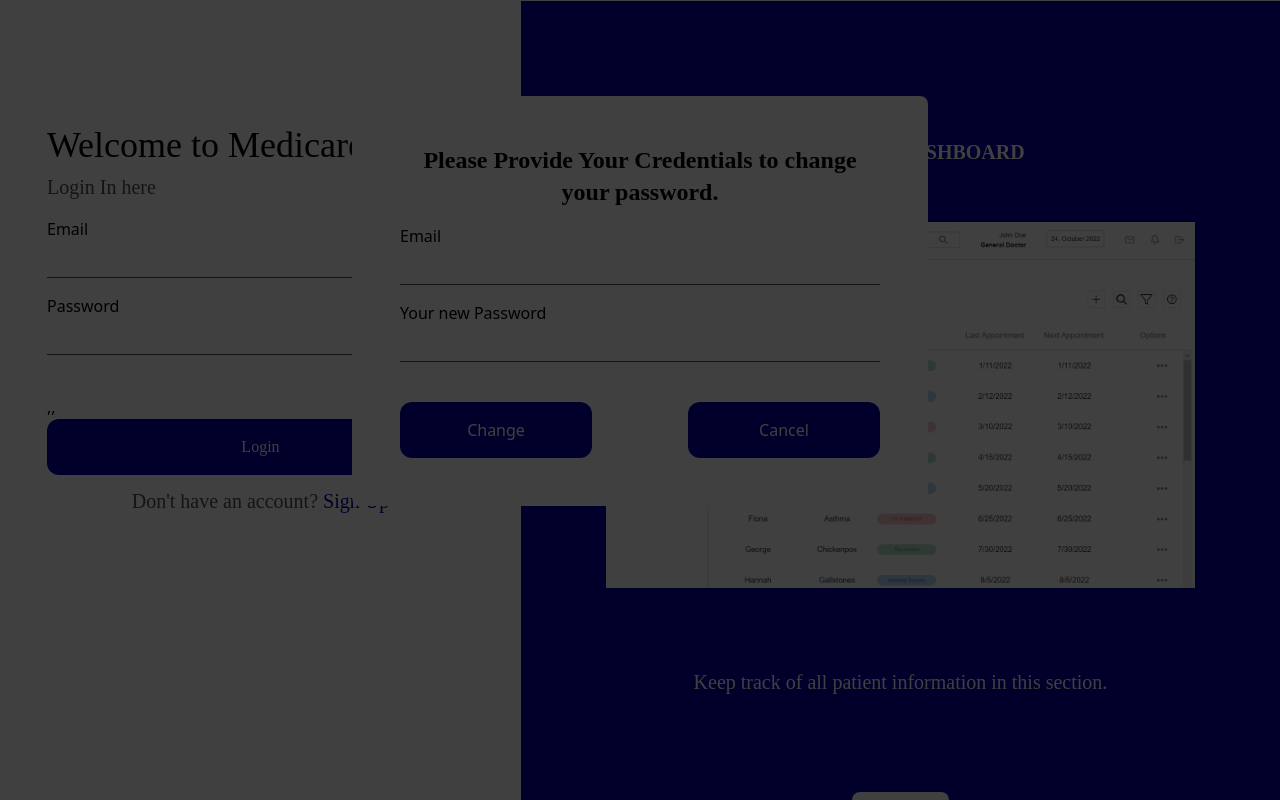
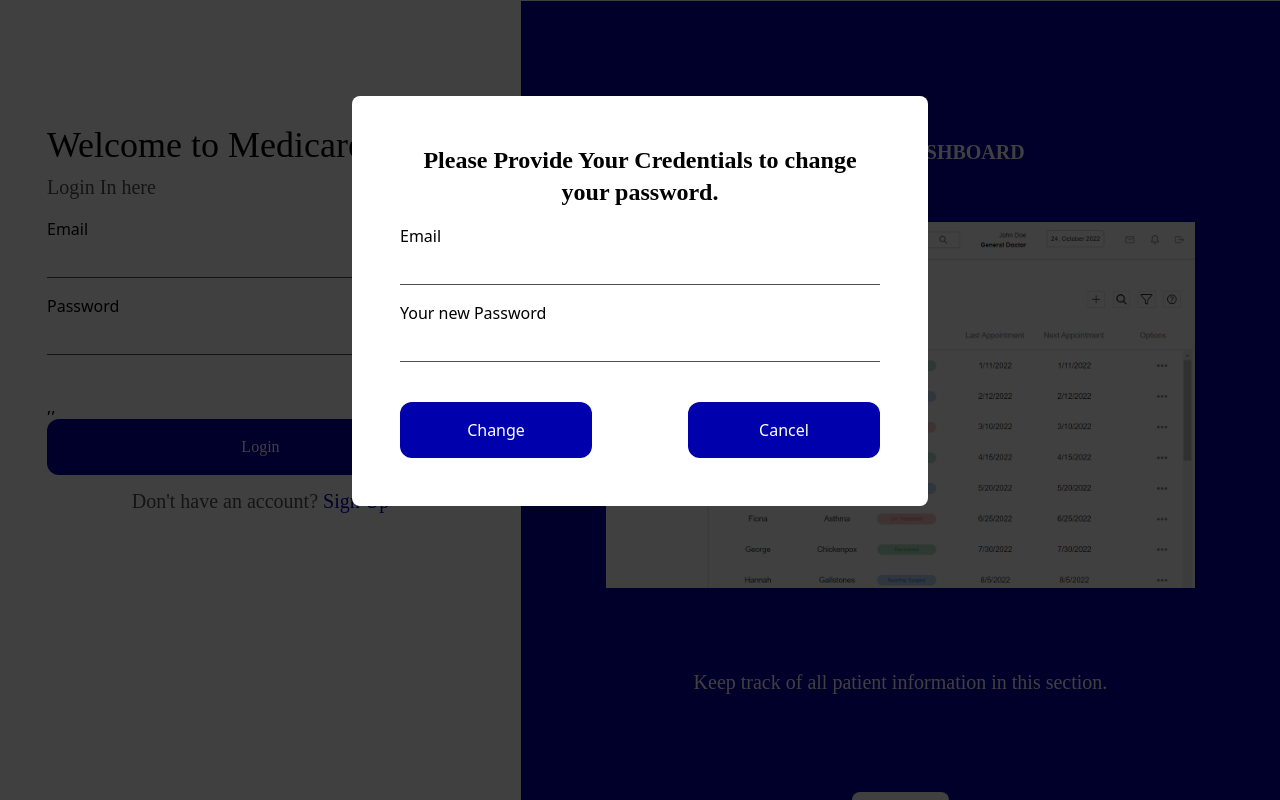
Before and after one commit to Subhan-ui/TechloMedicare, a Next.js app: page /login in a window 1280 px wide. Both pictures are taken after a click on the element "Forgot Password?". Shown: the top 800 px of the page. Built offline with nearby package versions, Linux system fonts and the light colour scheme.

Commit message:
problem solved

```diff
--- a/src/components/passwordModal/PasswordModal.tsx
+++ b/src/components/passwordModal/PasswordModal.tsx
@@ -9,7 +9,7 @@
     <>
       <form
         onSubmit={handleSubmit}
-        className="md:block hidden fixed z-[250] top-24 left-1/2 transform -translate-x-1/2 p-12  rounded-lg w-[45%] bg-white"
+        className="md:block hidden fixed z-[6000] top-24 left-1/2 transform -translate-x-1/2 p-12  rounded-lg w-[45%] bg-white"
       >
         <h2 className="font-mukta text-2xl font-bold text-center ">
           Please Provide Your Credentials to change your password.
--- a/src/components/schedule/scheduleModal/ScheduleModal.tsx
+++ b/src/components/schedule/scheduleModal/ScheduleModal.tsx
@@ -34,7 +34,7 @@
   return (
     <form
       onSubmit={handleSubmit}
-      className="block absolute z-[250] top-16 left-1/2 transform -translate-x-1/2 rounded-lg w-[760.2px] bg-white"
+      className="block absolute z-[6000] top-16 left-1/2 transform -translate-x-1/2 rounded-lg w-[760.2px] bg-white"
     >
       {dateTime && <DateTime onClick={setDateTimeFalse} />}
       {locations && <Location onClick={setLocationFalse} />}
```
